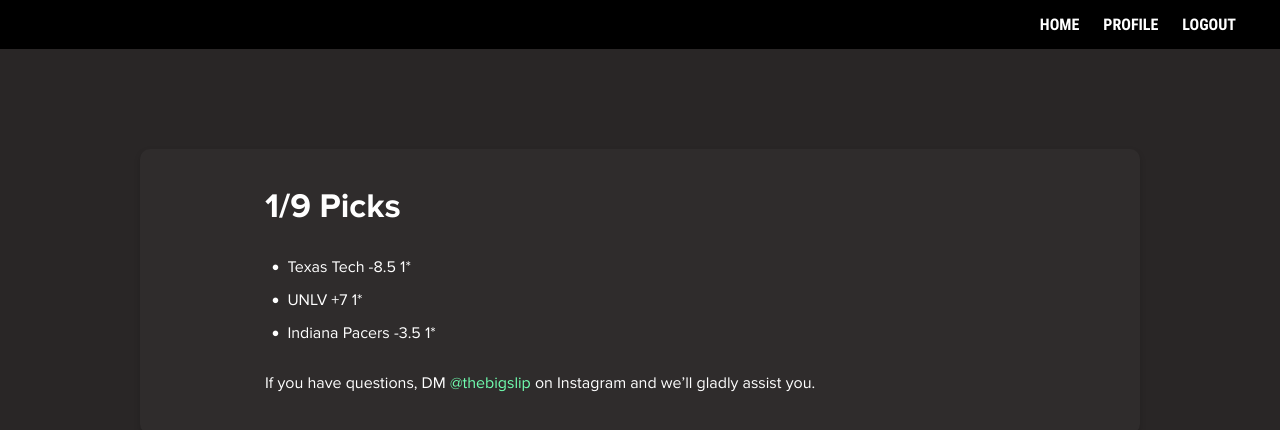
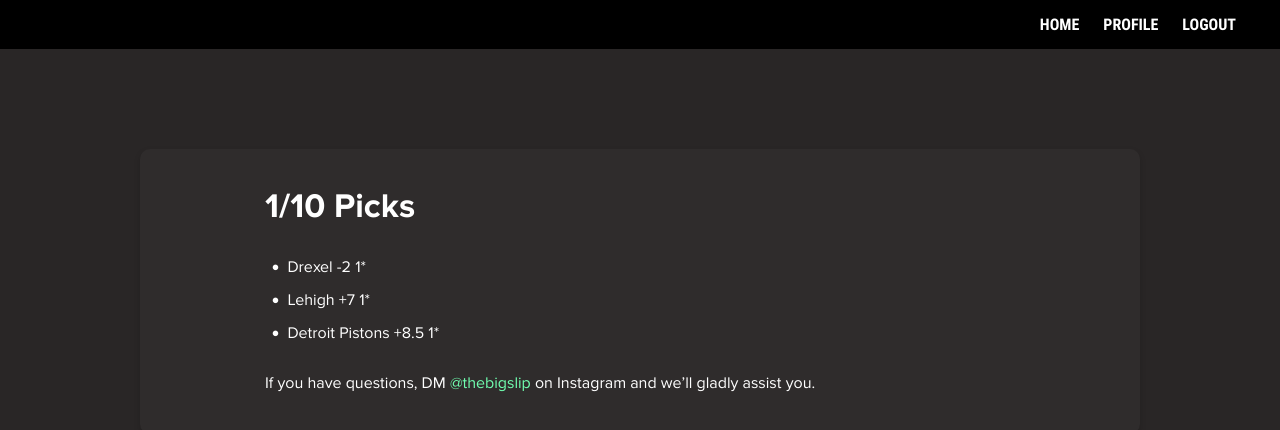
Before and after one commit to AlyStoned/cp, a plain HTML site: page bets.html in a window 1280 px wide. Drawn offline with Linux system fonts and the light colour scheme.

Commit message:
Update bets.html

```diff
--- a/bets.html
+++ b/bets.html
@@ -36,11 +36,11 @@
         <div class="container">
           <div class="bets-inner grey-inner">
             <div class="text-container">
-              <h2>1/9 Picks</h2>
+              <h2>1/10 Picks</h2>
               <ul>
-                <li>Texas Tech -8.5 1*</li>
-                <li>UNLV +7 1*</li>
-                <li>Indiana Pacers -3.5 1*</li>
+                <li>Drexel -2 1*</li>
+                <li>Lehigh +7 1*</li>
+                <li>Detroit Pistons +8.5 1*</li>
 
               </ul>
               <p>If you have questions, DM
```
